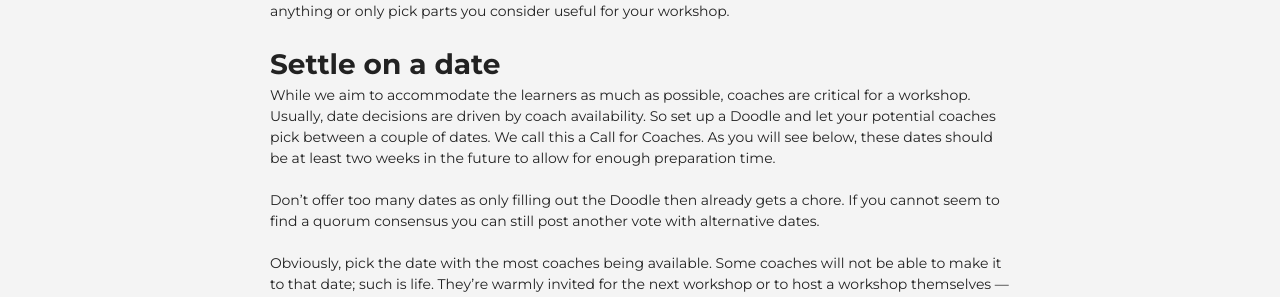
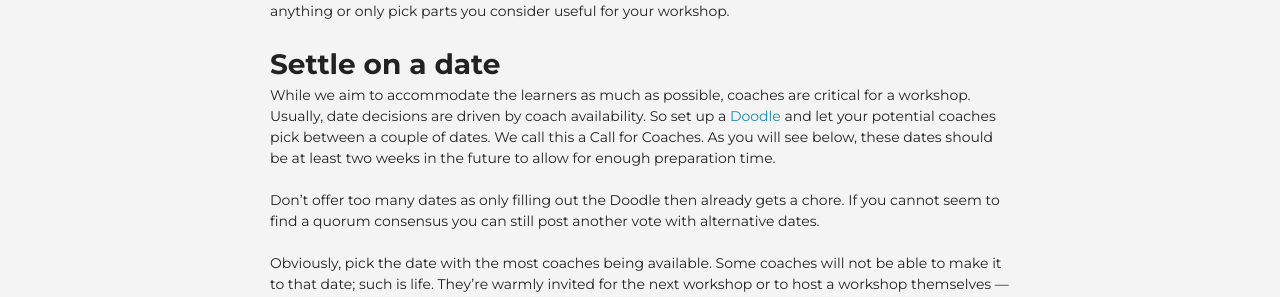
Before and after one commit to OpenTechSchool/www.opentechschool.org, a Jekyll site: the page built from handbooks/workshops/organisers-schedule.md, in a window 1280 px wide and 900 px high. Shown: the part 457-754 px from the top of the window. Built offline with Jekyll 4.4.1, drawn with Linux system fonts in a browser that asks for light colours; nearby versions of some CDN libraries; part of the change alters nothing that is shown.

```diff
--- a/handbooks/workshops/organisers-schedule.md
+++ b/handbooks/workshops/organisers-schedule.md
@@ -11,7 +11,7 @@ In order to make the Workshop the most accessible and best experience for everyo
 
 ## Settle on a date
 
-While we aim to accommodate the learners as much as possible, coaches are critical for a workshop.  Usually, date decisions are driven by coach availability.  So set up a Doodle and let your potential coaches pick between a couple of dates.  We call this a **Call for Coaches**.  As you will see below, these dates should be at least two weeks in the future to allow for enough preparation time.
+While we aim to accommodate the learners as much as possible, coaches are critical for a workshop.  Usually, date decisions are driven by coach availability.  So set up a [Doodle](http://doodle.com/) and let your potential coaches pick between a couple of dates.  We call this a **Call for Coaches**.  As you will see below, these dates should be at least two weeks in the future to allow for enough preparation time.
 
 Don't offer too many dates as only filling out the Doodle then already gets a chore.  If you cannot seem to find a quorum consensus you can still post another vote with alternative dates.
 
```
